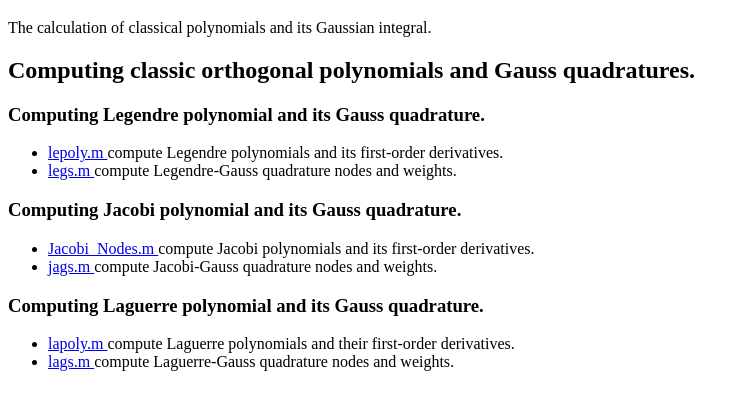
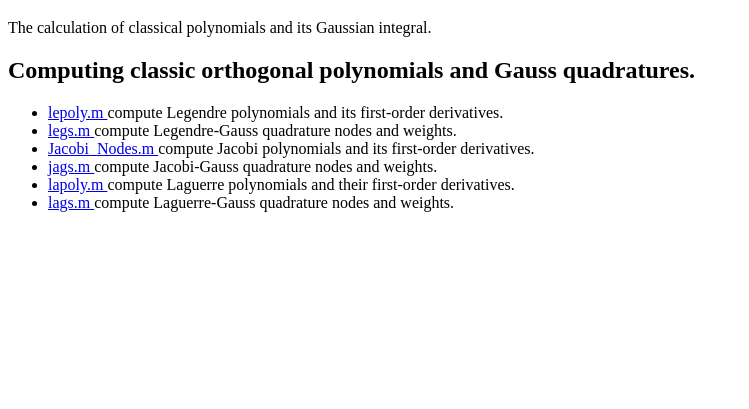
Before and after one commit to realman01/realman01.github.io, a plain HTML site: page index.html in a window 1280 px wide. Shown: the part 61-470 px from the top of the page, without its empty margins (0-749 px from the left). Drawn offline with Linux system fonts and the light colour scheme.

Commit message:
Update index.html

```diff
--- a/index.html
+++ b/index.html
@@ -6,23 +6,14 @@
 
 <h2> Computing classic orthogonal polynomials and Gauss quadratures. </h2>
 
-  <h3> Computing Legendre polynomial and its Gauss quadrature. </h3>
 
 <ul>
   <li> <a href="https://personal.ntu.edu.sg/lilian/lepoly.m"> lepoly.m </a> compute Legendre polynomials and its first-order derivatives.  </li>
   <li>  <a href="https://personal.ntu.edu.sg/lilian/bookcodes/legen/legs.m"> legs.m </a> compute Legendre-Gauss quadrature nodes and weights. </li>
-</ul>
 
-  <h3> Computing Jacobi polynomial and its Gauss quadrature. </h3>
-
-<ul>
   <li> <a href="https://personal.ntu.edu.sg/lilian/bookcodes/jacobi/japoly.m"> Jacobi_Nodes.m </a>
  compute Jacobi polynomials and its first-order derivatives. </li>
   <li> <a href="https://personal.ntu.edu.sg/lilian/bookcodes/jacobi/jags.m"> jags.m </a> compute Jacobi-Gauss quadrature nodes and weights.  </li>
-</ul>
-
-  <h3> Computing Laguerre polynomial and its Gauss quadrature. </h3>
- <ul>
   <li> <a href="https://personal.ntu.edu.sg/lilian/bookcodes/laguerre/lapoly.m"> lapoly.m </a>  compute Laguerre polynomials and their first-order derivatives. </li>
   <li>  <a href="https://personal.ntu.edu.sg/lilian/bookcodes/laguerre/lags.m"> lags.m </a> compute Laguerre-Gauss quadrature nodes and weights. </li>
 </ul>
```
